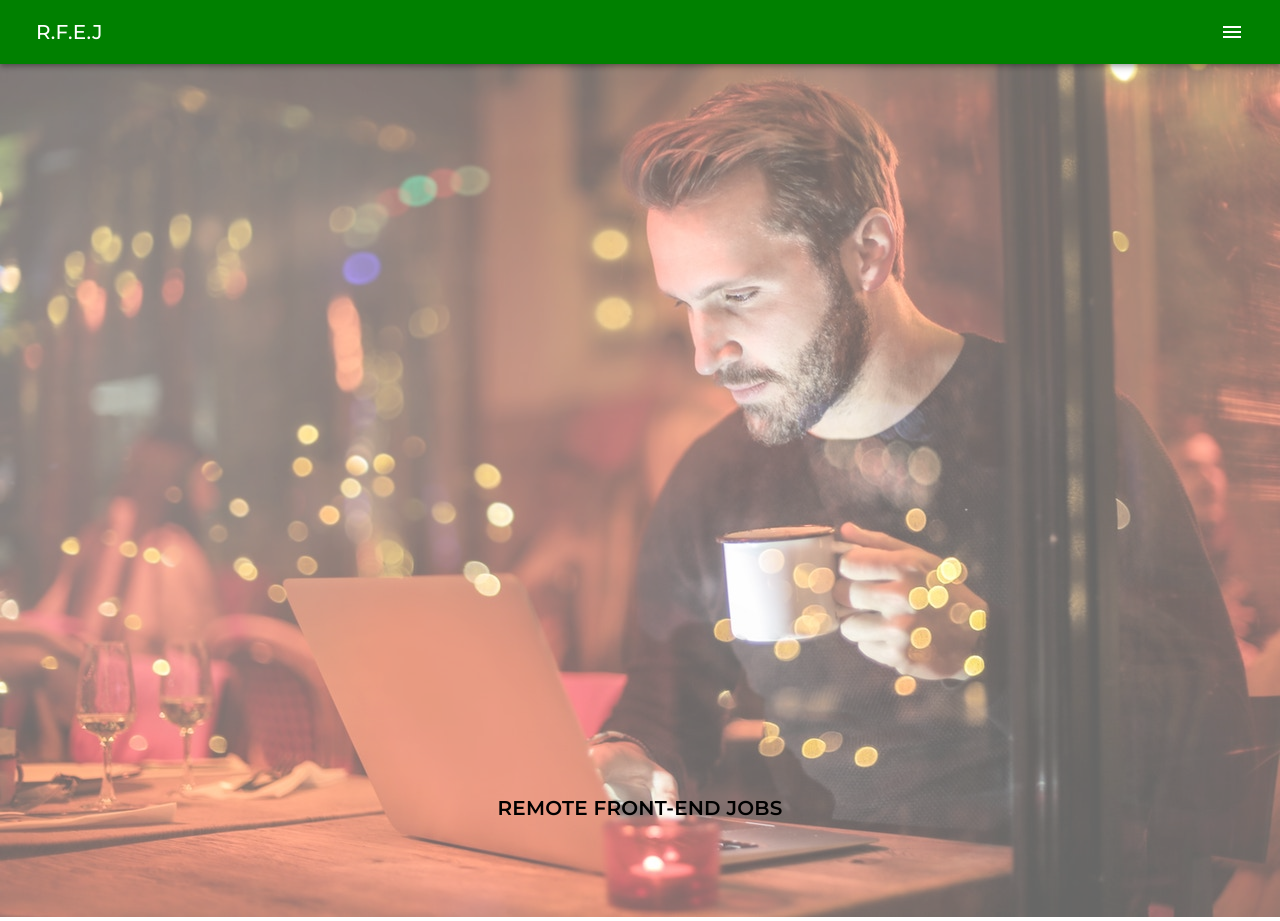
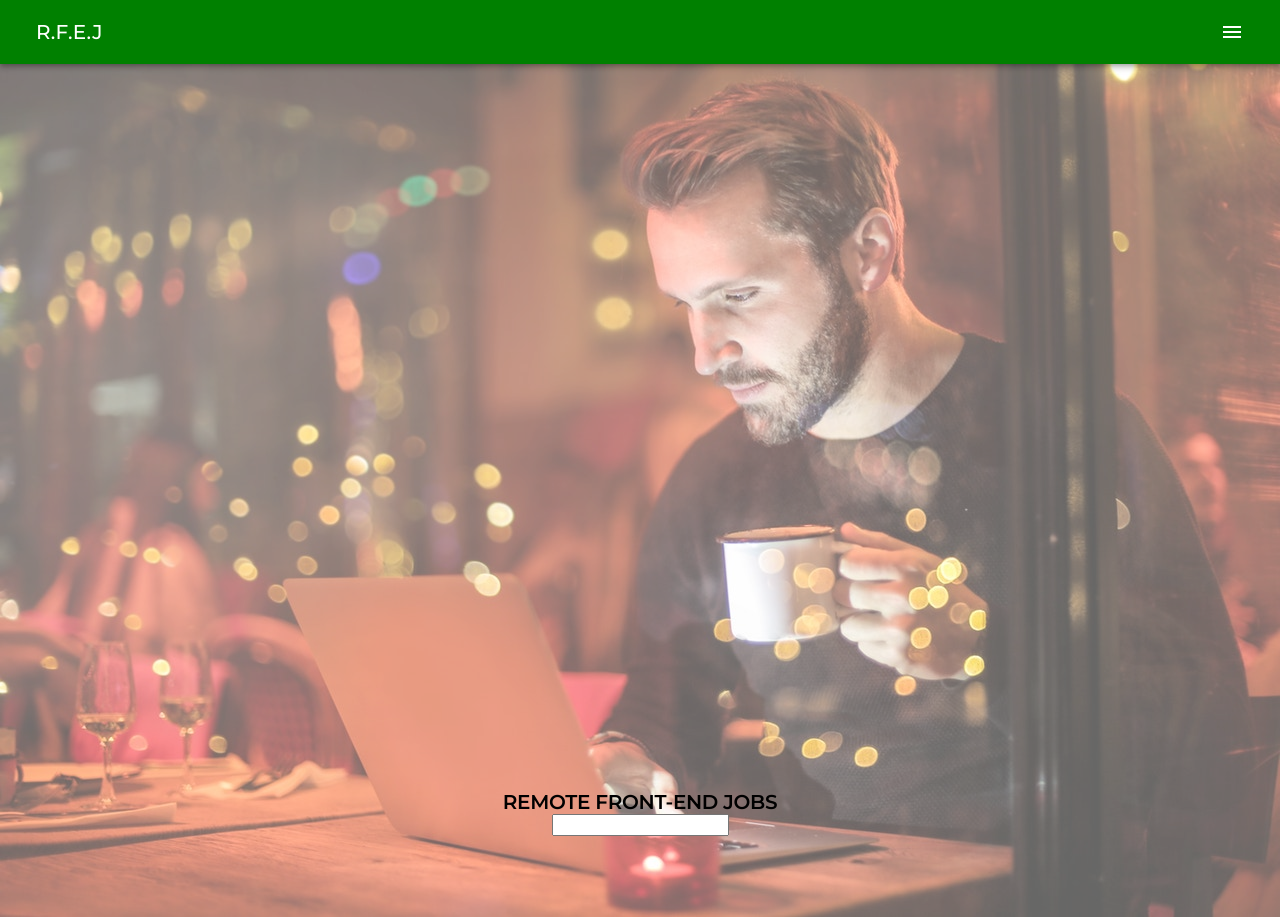
Before and after one commit to islamCodehood/remotefrontendjobs.com, a React (Create React App) app: page / in a window 1280 px wide. Built offline with nearby package versions, Linux system fonts and the light colour scheme; no server answers.

Commit message:
change variant prop of title

```diff
--- a/src/components/header/Header.jsx
+++ b/src/components/header/Header.jsx
@@ -3,12 +3,14 @@ import ApplicationBar from "../applicationBar/ApplicationBar";
 import { Hidden, Typography } from "@material-ui/core";
 import HeroImg from "../HeroImg/HeroImg";
 import "./Header.css"
+import SubscripeInput from "../subscripeInput/SubscripeInput";
 const Header = () => {
   return (
     <header>
       <ApplicationBar />
       <HeroImg />
-      <Typography variant="subtitle1" className="title-header">REMOTE FRONT-END JOBS</Typography>
+      <Typography variant="h1" className="title-header">REMOTE FRONT-END JOBS</Typography>
+      <SubscripeInput />
     </header>
   );
 };
```
